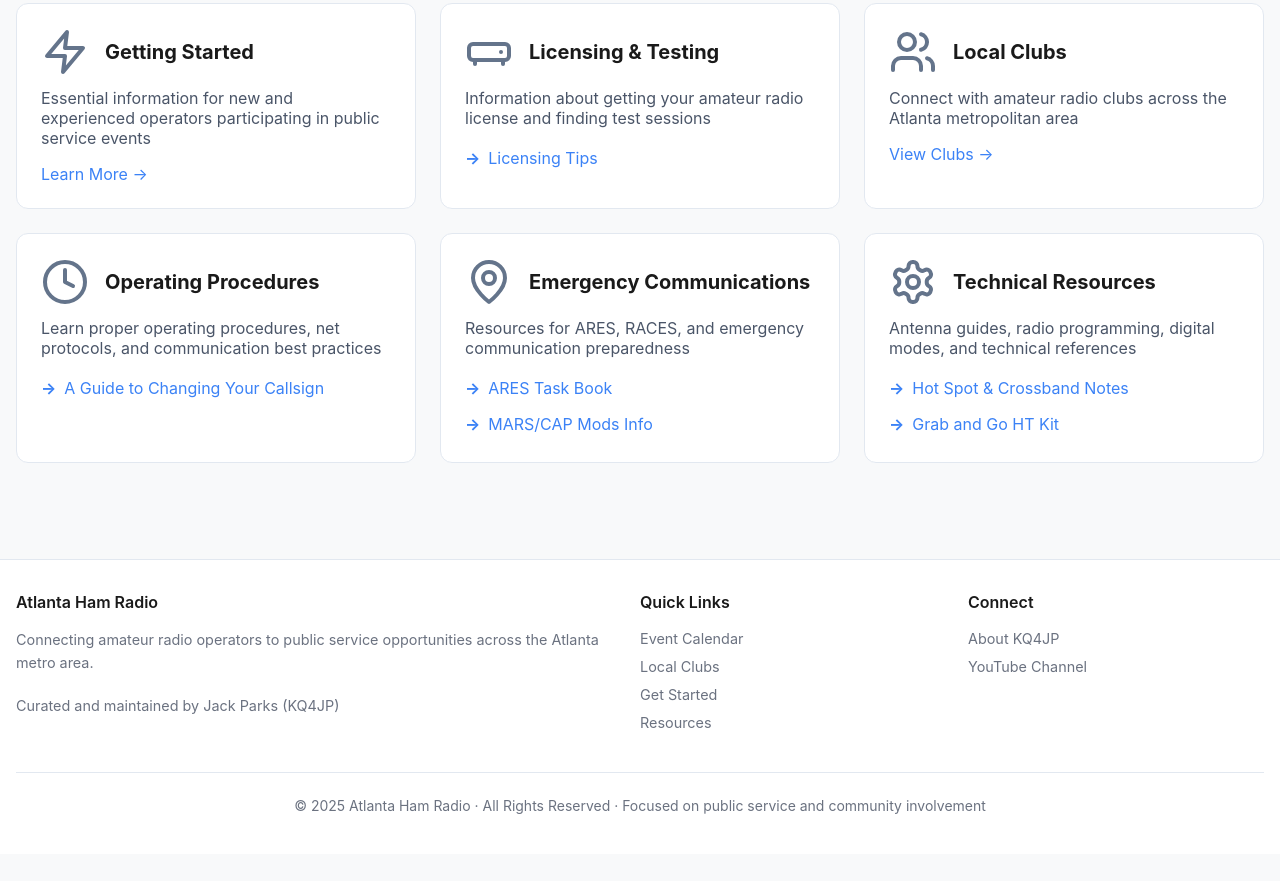
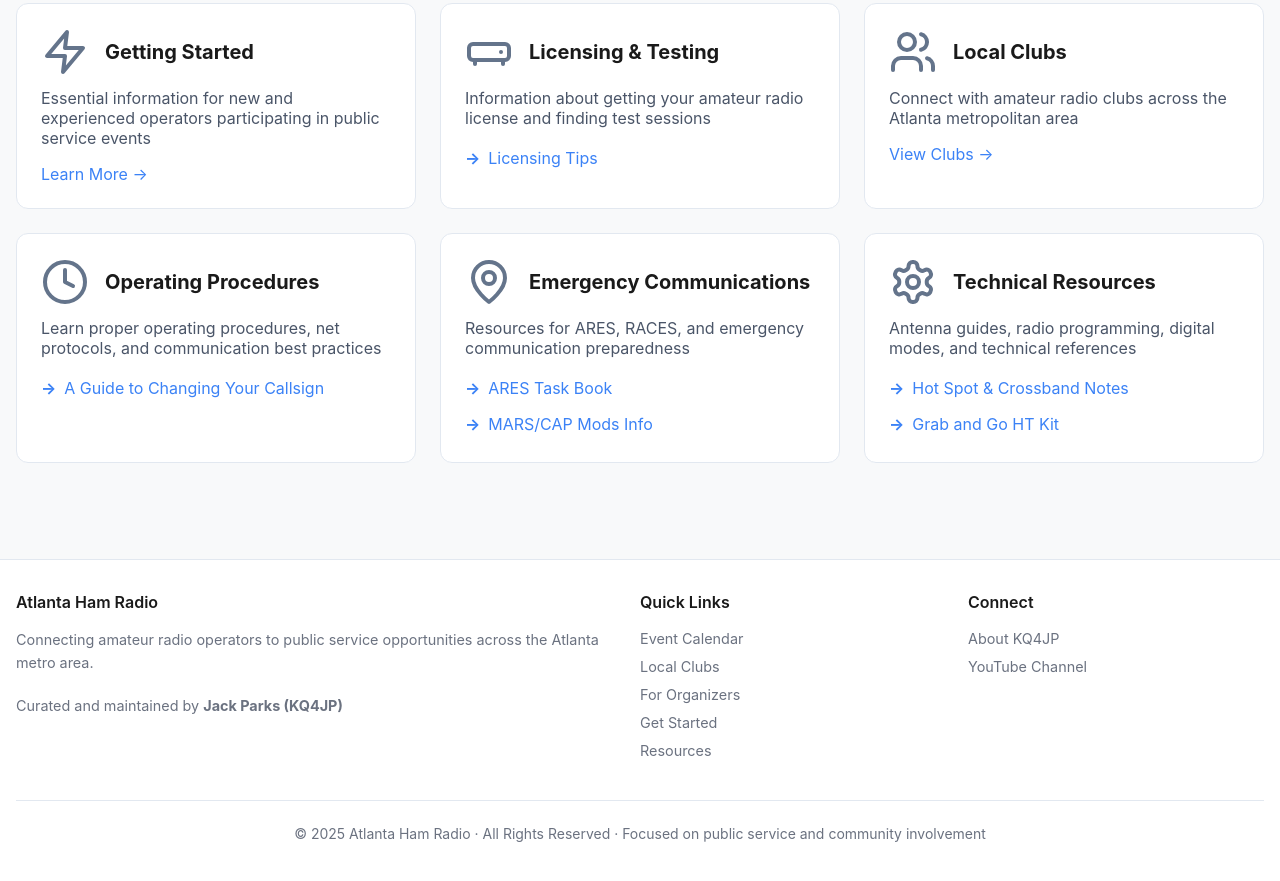
Before and after one commit to discerningowl/atlantahamradio, a plain HTML site: page pages/resources.html in a window 1280 px wide. Shown: the part 581-1462 px from the top of the page. Before the commit the page ends 1435 px from the top, so only its background shows below. Drawn offline with Linux system fonts and the light colour scheme.

Commit message:
formatting updates

```diff
--- a/js/footer.js
+++ b/js/footer.js
@@ -12,7 +12,7 @@ function loadFooter() {
                         <h4>Atlanta Ham Radio</h4>
                         <p>Connecting amateur radio operators to public service opportunities across the Atlanta metro area.</p>
                         <br>
-                        <p>Curated and maintained by Jack Parks (KQ4JP)</p>
+                        <p>Curated and maintained by <strong>Jack Parks (KQ4JP)</strong></p>
                     </div>
 
                     <div class="footer-section">
@@ -20,6 +20,7 @@ function loadFooter() {
                         <ul class="footer-nav">
                             <li><a href="${pathPrefix}index.html#calendar">Event Calendar</a></li>
                             <li><a href="${pathPrefix}pages/clubs.html">Local Clubs</a></li>
+                            <li><a href="${pathPrefix}pages/organizers.html">For Organizers</a></li>
                             <li><a href="${pathPrefix}pages/getstarted.html">Get Started</a></li>
                             <li><a href="${pathPrefix}pages/resources.html">Resources</a></li>
                         </ul>
--- a/pages/resources.html
+++ b/pages/resources.html
@@ -38,6 +38,9 @@
     <section class="hero">
         <h2>Amateur Radio Resources</h2>
         <p>Comprehensive guides, tutorials, and information for amateur radio operators in the Atlanta metro area.</p>
+    </section>
+
+    <section class="hero">
         <div id="youtube-button-container"></div>
         <script>
             // Safely insert YouTube button
@@ -46,9 +49,6 @@
                 container.innerHTML = loadYouTubeButton();
             }
         </script>
-    </section>
-
-    <section class="hero">
         <div id="googledrive-button-container"></div>
         <script>
             // Safely insert Google Drive button
```
